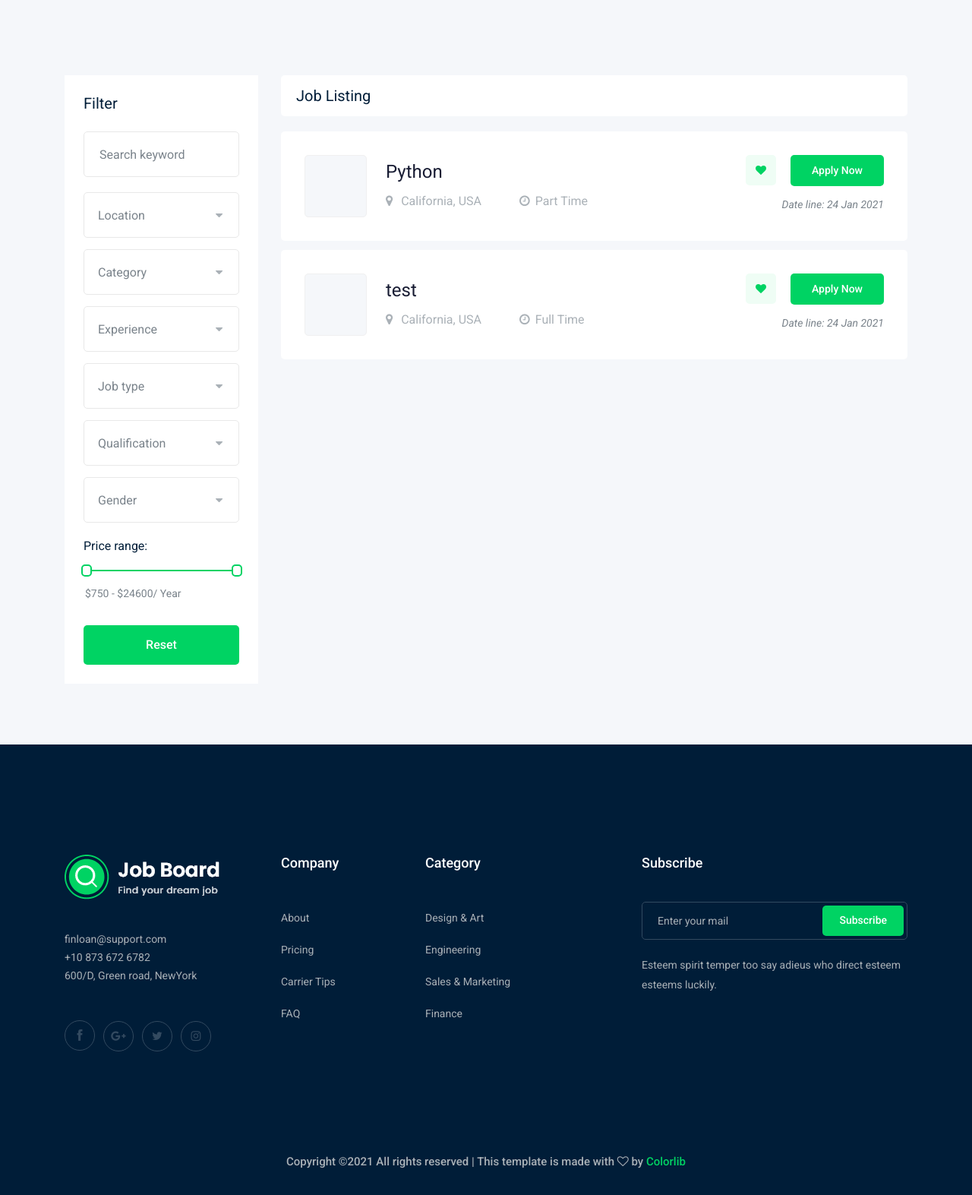
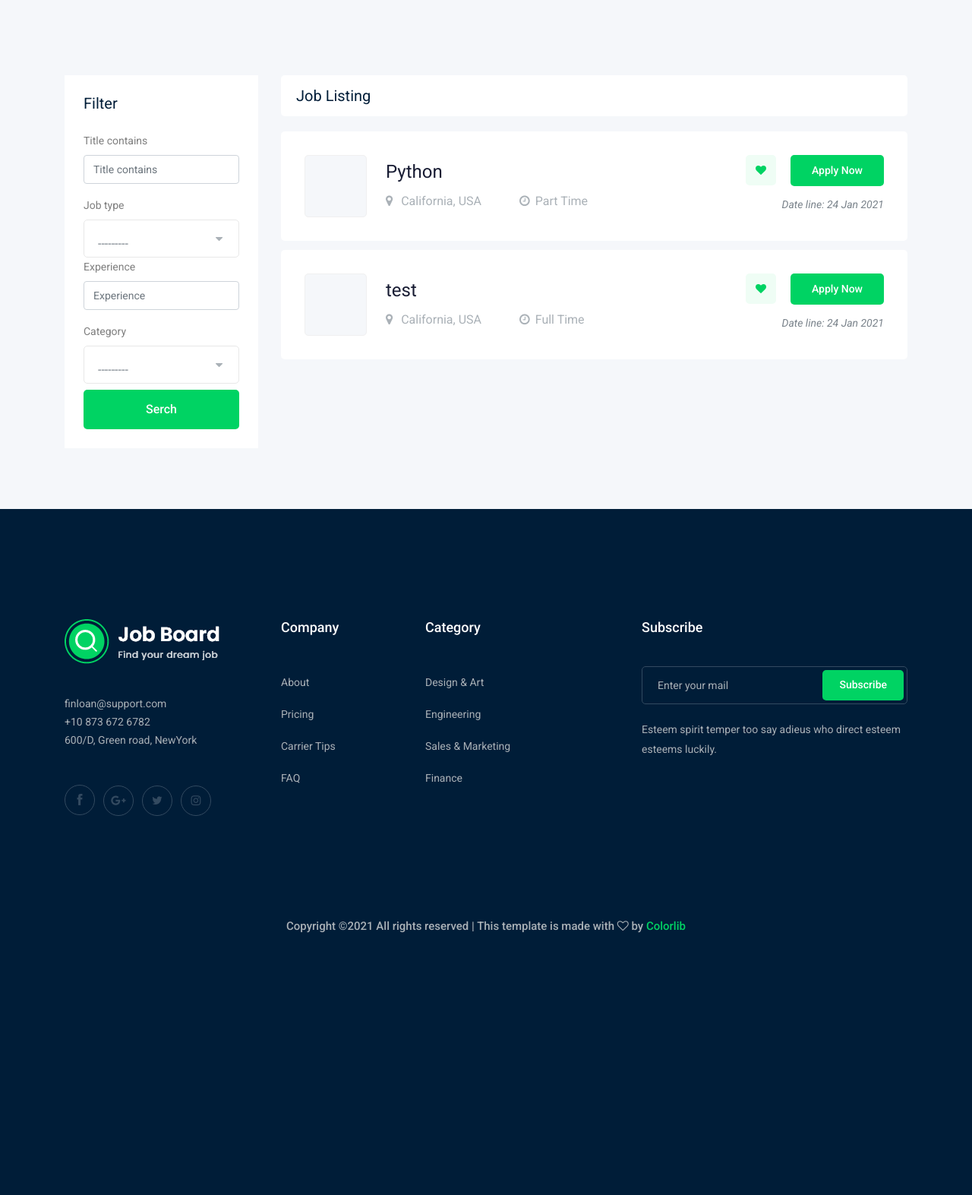
Before and after one commit to SuhailPython/django-Board, a Django app: page /jobs/ in a window 1280 px wide. Shown: the part 352-1925 px from the top of the page at 76% size. After the commit the page ends 1580 px from the top, so only its background shows below. Run offline with Django 3.2, Linux system fonts and the light colour scheme; data comes from the database, SQL or seed files in the repository; some libraries are stand-ins or nearby versions.

Commit message:
add django serchbar

```diff
--- /dev/null
+++ b/job/filters.py
@@ -0,0 +1,9 @@
+import django_filters
+from .models import Job
+class JobFilter(django_filters.FilterSet):
+    title = django_filters.CharFilter(lookup_expr='icontains')
+
+    class Meta:
+        model = Job
+        fields = '__all__'
+        exclude = ['owner','published_at', 'image', 'salary', 'description', 'slug', 'Vacancy']
--- a/job/templates/job/job_list.html
+++ b/job/templates/job/job_list.html
@@ -1,4 +1,5 @@
 {% extends "base.html" %}
+{% load bootstrap4 %}
 {% block body %}
 
 
@@ -24,79 +25,10 @@
                     <div class="job_filter white-bg">
                         <div class="form_inner white-bg">
                             <h3>Filter</h3>
-                            <form action="#">
-                                <div class="row">
-                                    <div class="col-lg-12">
-                                        <div class="single_field">
-                                            <input type="text" placeholder="Search keyword">
-                                        </div>
-                                    </div>
-                                    <div class="col-lg-12">
-                                        <div class="single_field">
-                                            <select class="wide">
-                                                <option data-display="Location">Location</option>
-                                                <option value="1">Rangpur</option>
-                                                <option value="2">Dhaka </option>
-                                            </select>
-                                        </div>
-                                    </div>
-                                    <div class="col-lg-12">
-                                        <div class="single_field">
-                                            <select class="wide">
-                                                <option data-display="Category">Category</option>
-                                                <option value="1">Category 1</option>
-                                                <option value="2">Category 2 </option>
-                                            </select>
-                                        </div>
-                                    </div>
-                                    <div class="col-lg-12">
-                                        <div class="single_field">
-                                            <select class="wide">
-                                                <option data-display="Experience">Experience</option>
-                                                <option value="1">Experience 1</option>
-                                                <option value="2">Experience 2 </option>
-                                            </select>
-                                        </div>
-                                    </div>
-                                    <div class="col-lg-12">
-                                        <div class="single_field">
-                                            <select class="wide">
-                                                <option data-display="Job type">Job type</option>
-                                                <option value="1">full time 1</option>
-                                                <option value="2">part time 2 </option>
-                                            </select>
-                                        </div>
-                                    </div>
-                                    <div class="col-lg-12">
-                                        <div class="single_field">
-                                            <select class="wide">
-                                                <option data-display="Qualification">Qualification</option>
-                                                <option value="1">Qualification 1</option>
-                                                <option value="2">Qualification 2</option>
-                                            </select>
-                                        </div>
-                                    </div>
-                                    <div class="col-lg-12">
-                                        <div class="single_field">
-                                            <select class="wide">
-                                                <option data-display="Gender">Gender</option>
-                                                <option value="1">male</option>
-                                                <option value="2">female</option>
-                                            </select>
-                                        </div>
-                                    </div>
-                                </div>
+                            <form method="GET">
+                                {% bootstrap_form myfilter.form %}
+                                <input type="submit" value="Serch" class="boxed-btn3 w-100 mt-2">
                             </form>
-                        </div>
-                        <div class="range_wrap">
-                            <label for="amount">Price range:</label>
-                            <div id="slider-range"></div>
-                            <p>
-                                <input type="text" id="amount" readonly style="border:0; color:#7A838B; font-size: 14px; font-weight:400;">
-                            </p>
-                        </div>
-                        <div class="reset_btn">
-                            <button  class="boxed-btn3 w-100" type="submit">Reset</button>
                         </div>
                     </div>
                 </div>
--- a/job/views.py
+++ b/job/views.py
@@ -1,17 +1,26 @@
+from django.db.models.query import QuerySet
 from django.shortcuts import redirect, render
 from .models import Job
 from django.core.paginator import Paginator
 from .form import ApplyForm, JobForm
 from django.urls import reverse
 from django.contrib.auth.decorators import login_required
+from .filters import JobFilter
 # Create your views here.
 
 def job_list(request):
     job_list = Job.objects.all()
+    myfilter = JobFilter(request.GET, queryset=job_list)
+    job_list = myfilter.qs
     paginator = Paginator(job_list, 6)
     page_number = request.GET.get('page')
     page_obj = paginator.get_page(page_number)
-    context = {'jobs' :page_obj}
+
+
+    context = {
+        'jobs' :page_obj,
+        'myfilter':myfilter
+        }
     return render(request, 'job/job_list.html', context)
 
 
--- a/project/settings.py
+++ b/project/settings.py
@@ -43,6 +43,7 @@ INSTALLED_APPS = [
     'job',
     'bootstrap4',
     'phone_field',
+    'django_filters',
 
 ]
 
```
